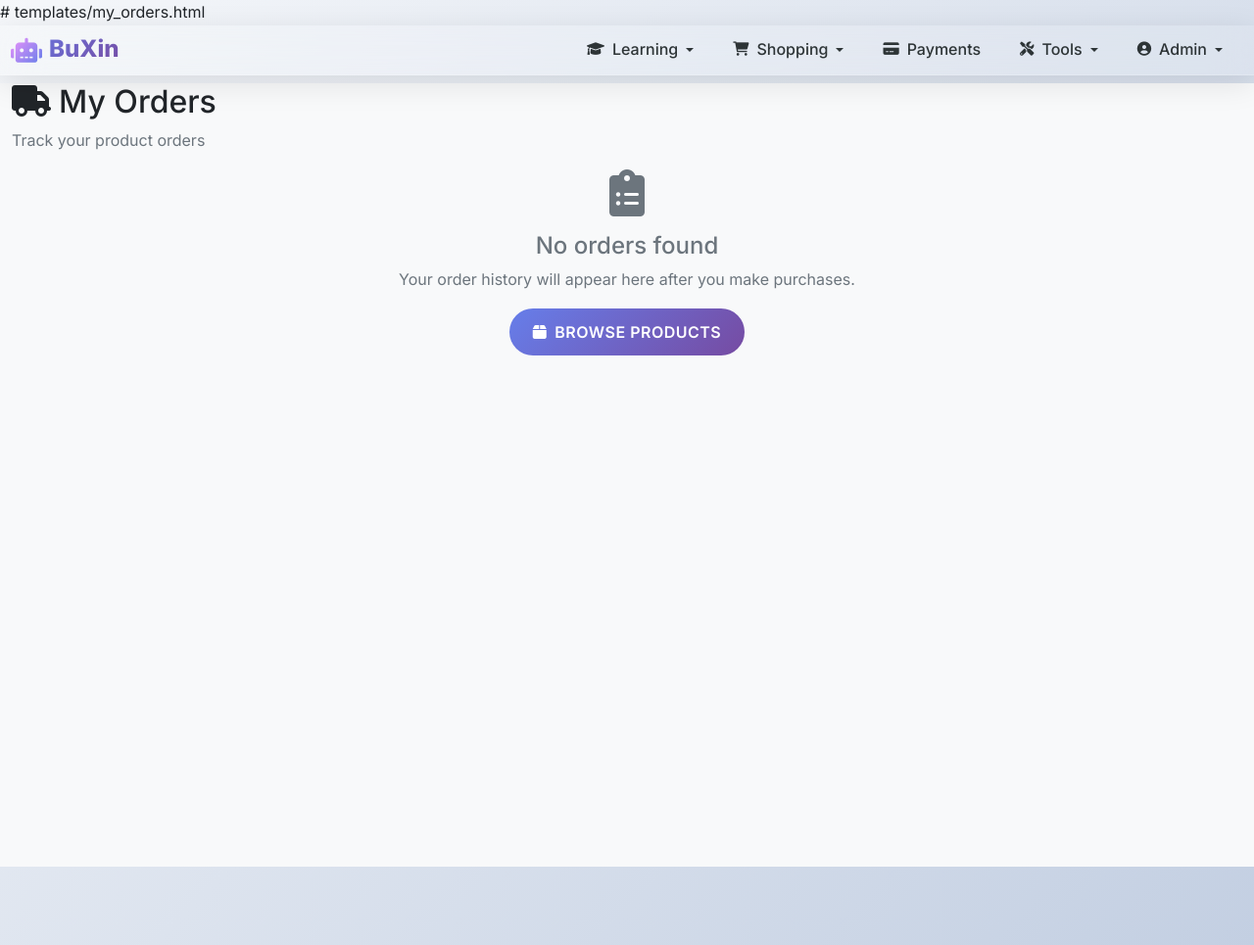
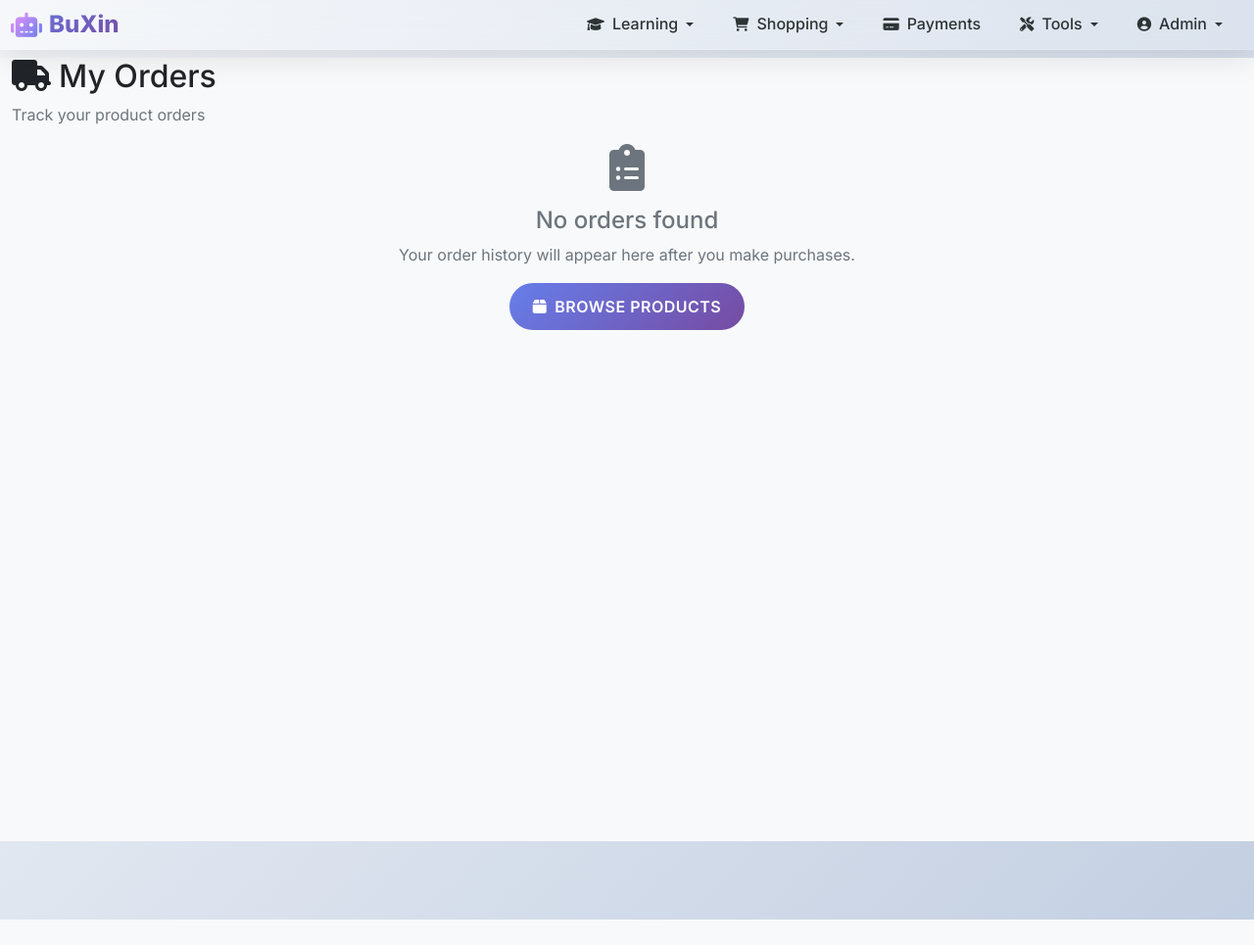
Before and after one commit to BuxinFutureAccademy/BuxinFutureAccademy, a Flask app: page /my_orders in a window 1280 px wide. Shown: the whole page at 98% size. After the commit the page ends 939 px from the top, so only its background shows below. Run offline with Flask 3, Linux system fonts and the light colour scheme; a user stored in the database is signed in.

Commit message:
Update my_orders.html

```diff
--- a/templates/my_orders.html
+++ b/templates/my_orders.html
@@ -1,4 +1,3 @@
-# templates/my_orders.html
 {% extends "base.html" %}
 
 {% block content %}
```
